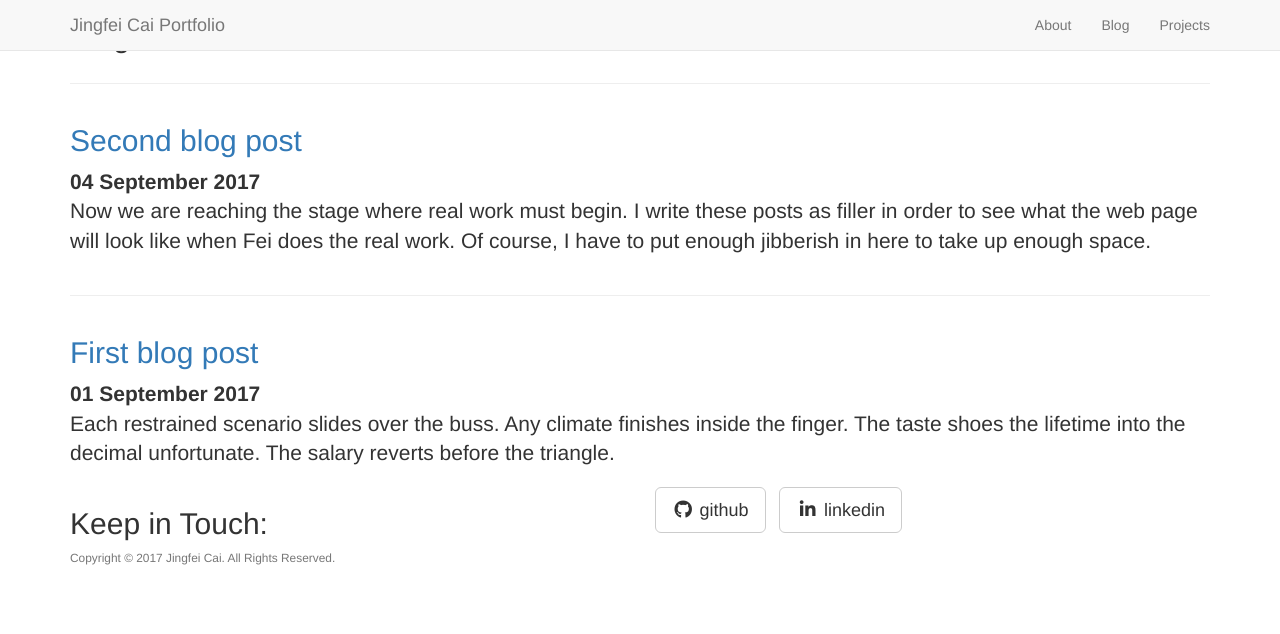
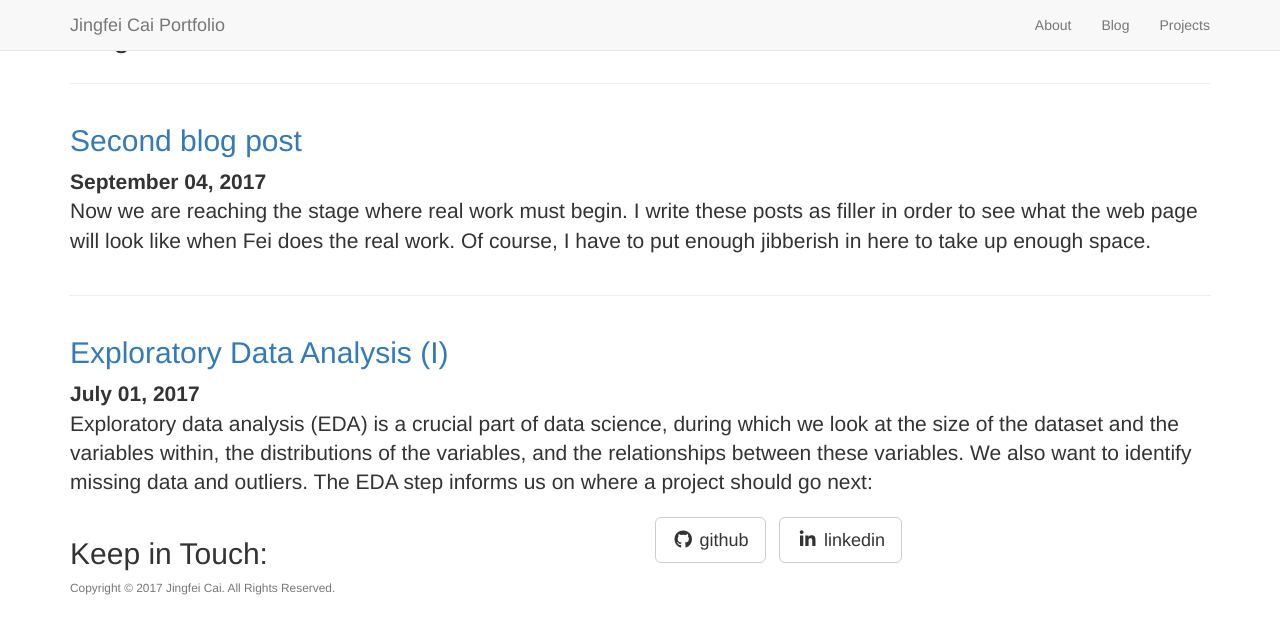
Before and after one commit to Ailuropoda1864/personal_site, a Jekyll site: the page built from blog/index.html, in a window 1280 px wide. Shown: the top 634 px of the page. Built offline with Jekyll 4.4.1, drawn with Linux system fonts in a browser that asks for light colours; nearby versions of some CDN libraries; library files that are not in the unit come from our copies.

Commit message:
ready to release to the wild

```diff
--- a/_includes/post_table_of_contents/post_excerpt.html
+++ b/_includes/post_table_of_contents/post_excerpt.html
@@ -5,7 +5,7 @@
             <div class="clearfix"></div>
             <h2 class="section-heading"><a href="{{ post.url }}">{{ post.title }}</a></h2>
             <div class="lead">
-                <strong>{{ post.date | date_to_long_string }}</strong>
+                <strong>{{ post.date | date: "%B %d, %Y"  }}</strong>
                 {{ post.excerpt }}
             </div>
         </div>
--- /dev/null
+++ b/_posts/2017-07-01-eda-i.markdown
@@ -0,0 +1,36 @@
+---
+layout: post
+category: Blog
+title: Exploratory Data Analysis (I)
+description: Customized use of the describe() method in pandas for efficient exploratory data analysis (EDA)
+---
+Exploratory data analysis (EDA) is a crucial part of data science, during which we look at the size of the dataset and the variables within, the distributions of the variables, and the relationships between these variables.
+We also want to identify missing data and outliers.
+The EDA step informs us on where a project should go next:
+
+- Are the current features enough or should I engineer additional features?
+- Which features should I use in my models?
+- Which models should I select?
+
+And so on.
+
+
+In a series of blogs, I will describe the EDA I regularly perform on data science projects.
+
+
+For this blog, I will talk about the `describe` method in pandas, which is really useful when it comes to get a lay of the land.
+Both the [DataFrame class](http://pandas.pydata.org/pandas-docs/stable/generated/pandas.DataFrame.describe.html#pandas.DataFrame.describe){:target="_blank"} and the [Series class](http://pandas.pydata.org/pandas-docs/stable/generated/pandas.Series.describe.html){:target="_blank"} have a `describe` method. I will focus on the former, especially when the DataFrame contains mixed `dtypes`.
+
+When no argument is specified and the DataFrame contains numeric data, `df.describe()` gives you the `count`, `mean`, `std`, `min`, `max` as well as 25, 50 and 75 percentiles on the __numeric columns__ (non-numeric columns, even if present, are not summerized).
+When you have a DataFrame with mixed data types, and you want to see summaries on every column, `df.describe(include='all')` includes a union of attributes (`count`, `unique`, `top`, and `freq`, in addition to the abovementioned attributes; as well as `first` and `last` items if there are timestamps). I find neither of these satisfactory. The former does not provide summary on every column, and what the latter returns is too busy and has too many  `NaN`.
+
+![Example output from the describe method](describe.png)
+
+To this end, I have written the following function to summarize each column in the DataFrame according to its `dtype`.
+<script src="https://gist.github.com/Ailuropoda1864/45c14c79551220d959b1a6b210f7e7f5.js"></script>
+
+Here is what it looks like when used on the same DataFrame in the example above:
+
+![Example output using my customized describe function](describe_by_type.png)
+
+I hope you find the code useful!
--- a/_posts/2017-09-01-first.markdown
+++ /dev/null
@@ -1,22 +0,0 @@
----
-layout: post
-category: Blog
-title: First blog post
-description: random gibberish
----
-Each restrained scenario slides over the buss.
-Any climate finishes inside the finger.
-The taste shoes the lifetime into the decimal unfortunate.
-The salary reverts before the triangle.
-
-- One
-- Two
-- Three
-- Four
-
-Here is some code that is not highlighted correctly :(
-
-{% highlight python %}
-def foo():
-    return 'bar'
-{% endhighlight %}
```
Also changed, not shown: _includes/homepage/page_content.html (+6 -2 lines), _includes/projects/github_projects.html (+7 -3 lines), css/landing-page.css (+10 -2 lines), index.html (+5 -5 lines), projects/index.html (+5 -7 lines), blog/2017/07/01/eda-i/describe.png (added), blog/2017/07/01/eda-i/describe_by_type.png (added), img/homepage/dog.png (deleted), img/homepage/dtm.png (added), img/homepage/ipad.png (deleted), img/homepage/phones.png (deleted), img/homepage/scatter_plot_with_linear_fit.png (added).
